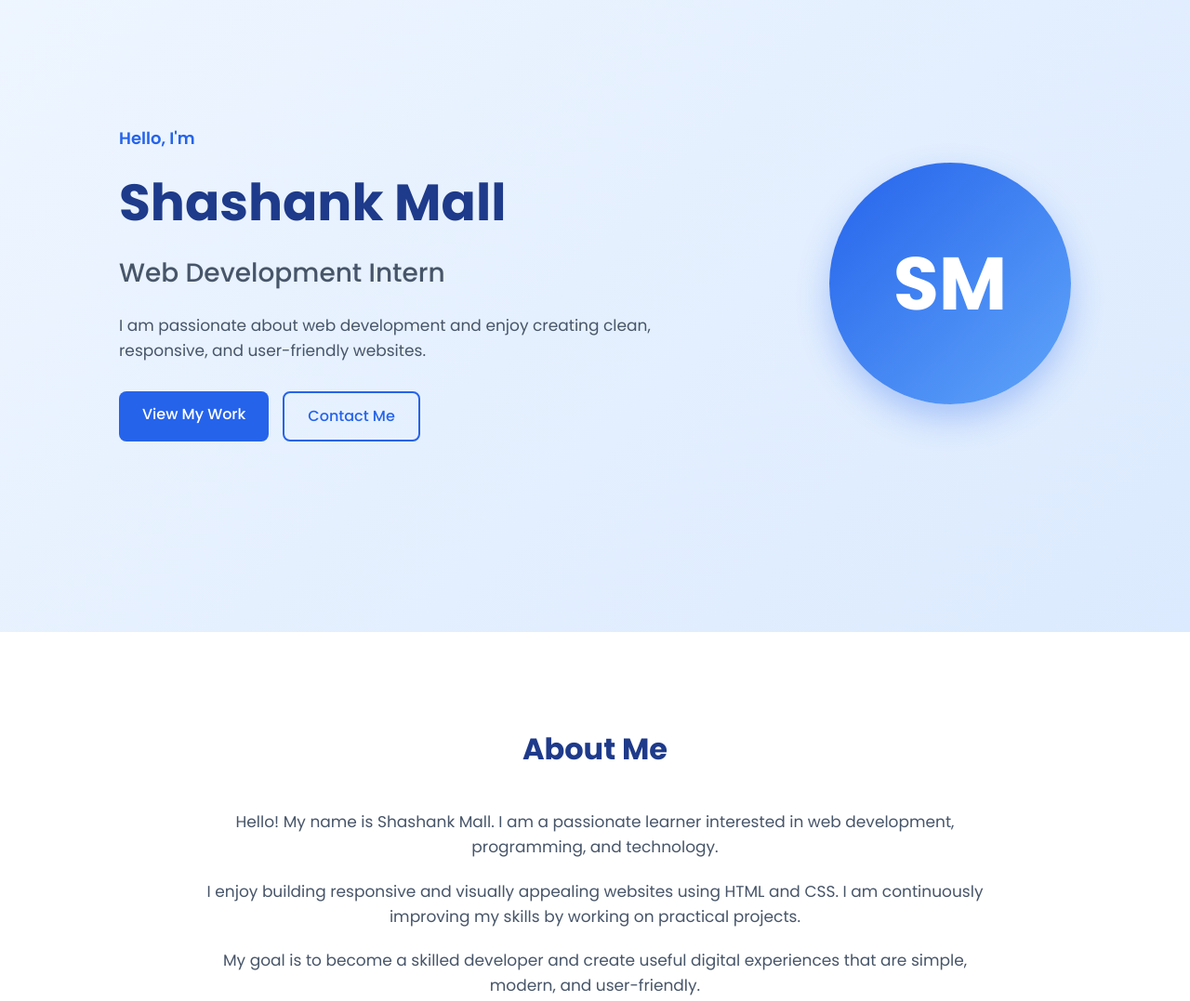
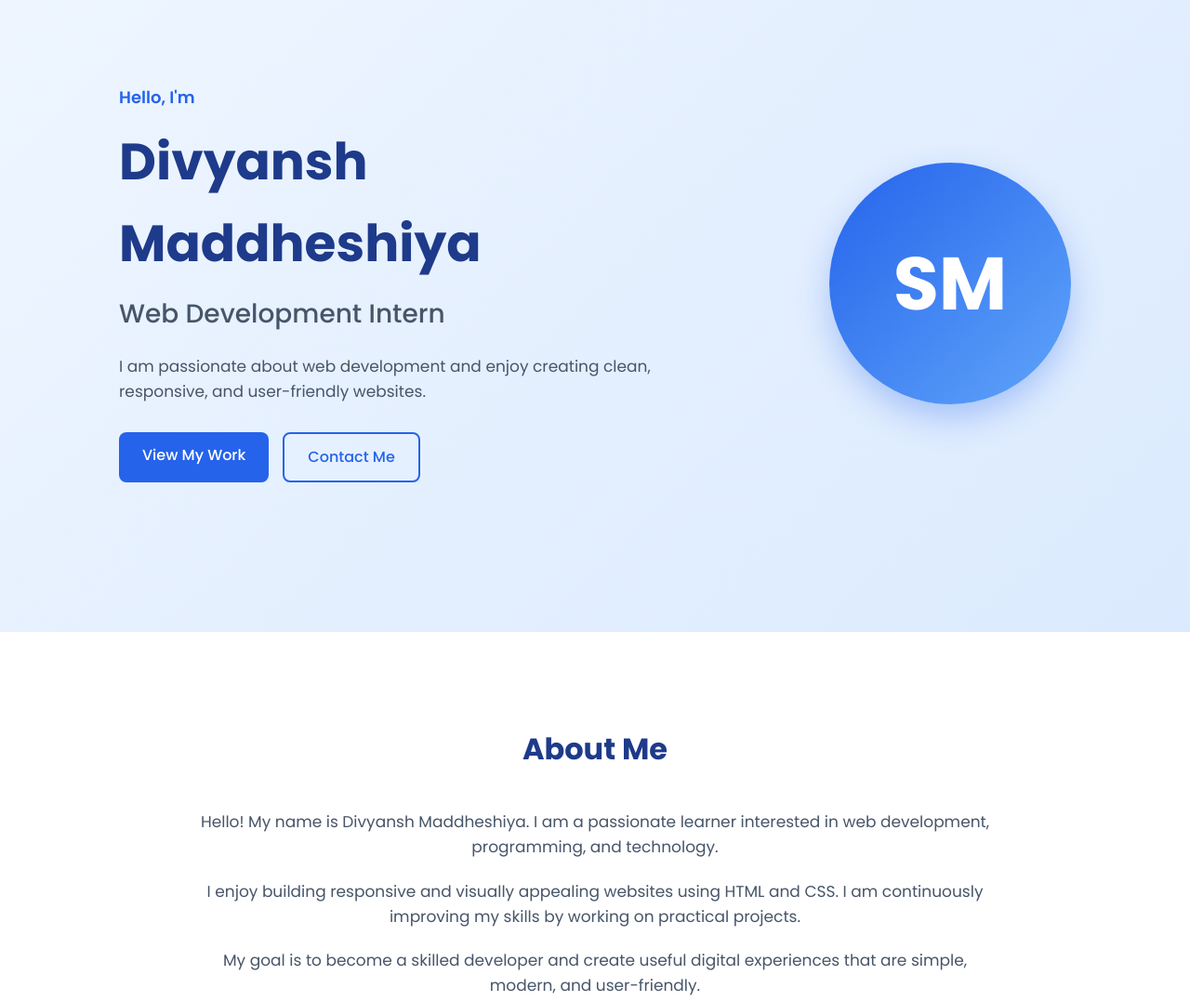
Before and after one commit to da-divyansh/OIBSIP, a plain HTML site: page WebDev-L1-PersonalPortfolio/index.html in a window 1280 px wide. Shown: the part 120-1197 px from the top of the page at 93% size. Drawn offline with Linux system fonts and the light colour scheme; files that its build step writes are made by us from their sources.

Commit message:
Update and rename index.html to WebDev-L1-PersonalPortfolio/index.html

```diff
--- a/index.html
+++ b/WebDev-L1-PersonalPortfolio/index.html
@@ -4,7 +4,7 @@
     <meta charset="UTF-8">
     <meta name="viewport" content="width=device-width, initial-scale=1.0">
 
-    <title>Shashank Mall | Portfolio</title>
+    <title>Divyansh Maddheshiya | Portfolio</title>
 
     <link rel="stylesheet" href="style.css">
 
@@ -37,7 +37,7 @@
             <div class="hero-text">
                 <p class="hello">Hello, I'm</p>
 
-                <h1>Shashank Mall</h1>
+                <h1>Divyansh Maddheshiya</h1>
 
                 <h2>Web Development Intern</h2>
 
@@ -71,7 +71,7 @@
         <div class="about-content">
 
             <p>
-                Hello! My name is Shashank Mall. I am a passionate learner
+                Hello! My name is Divyansh Maddheshiya. I am a passionate learner
                 interested in web development, programming, and technology.
             </p>
 
@@ -215,7 +215,7 @@
 
             <div class="contact-card">
                 <h3>👤 Name</h3>
-                <p>Shashank Mall</p>
+                <p>Divyansh Maddheshiya</p>
             </div>
 
             <div class="contact-card">
@@ -236,12 +236,12 @@
     <!-- Footer -->
     <footer>
 
-        <h3>Shashank Mall</h3>
+        <h3>Divyansh Maddheshiya</h3>
 
         <p>Web Development Portfolio</p>
 
         <p class="copyright">
-            © 2026 Shashank Mall. All Rights Reserved.
+            © 2026 Divyansh Maddheshiya. All Rights Reserved.
         </p>
 
     </footer>
```
